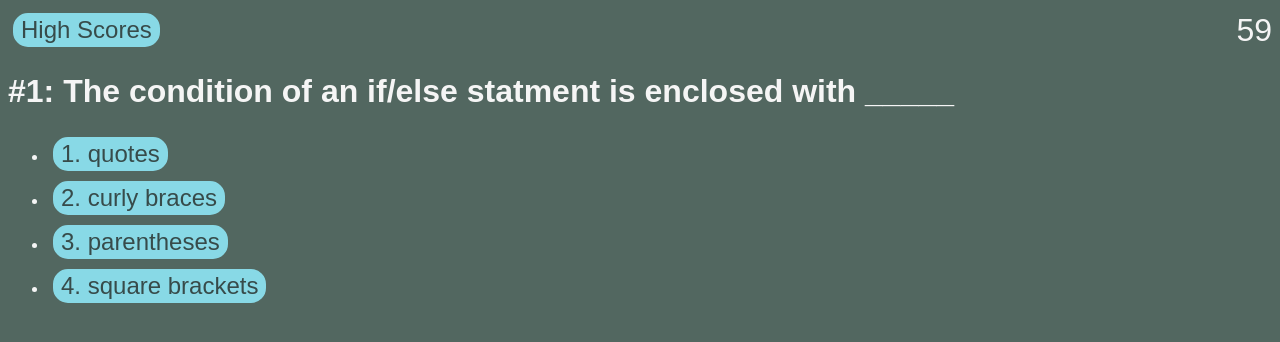
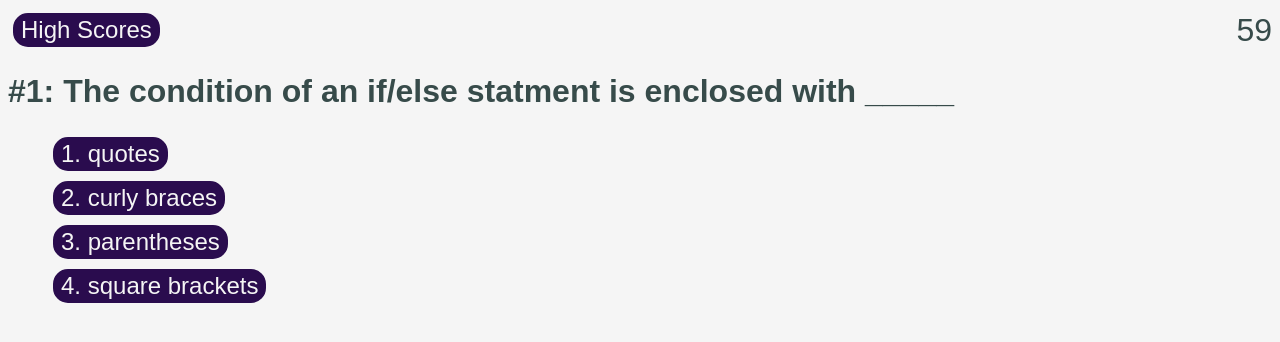
Before and after one commit to auswaller/Code-Quiz, a plain HTML site: page index.html in a window 1280 px wide. Both pictures are taken after a click on the button "Start Quiz". Drawn offline with Linux system fonts and the light colour scheme.

Commit message:
finishing touches

```diff
--- a/assets/css/style.css
+++ b/assets/css/style.css
@@ -1,13 +1,19 @@
 :root{
-	--buttonColor: #88d9e6;
-	--buttonColorFade: #c5fffd;
-	--fontColor: #374b4a;
+	--buttonColor: #2a0c4e;
+	--buttonColorFade: #ab70be;
+	--fontColor: whitesmoke;
 }
 
 *{
     font-family: Arial, Helvetica, sans-serif;
-	background-color: #526760;
-	color: whitesmoke;
+	background-color: whitesmoke;
+	color: #374b4a;
+}
+
+h1{
+	justify-content: center;
+	align-items: center;
+
 }
 
 header {
@@ -35,7 +41,20 @@ button:hover{
 
 input {
 	background-color: whitesmoke;
-	color: var(--fontColor);
+	color: #374b4a;
+	border-radius: 15px;
+	font-size: 1.25rem;
+}
+
+label{
+	font-weight: bold;
+	color: #374b4a;
+	font-size: 1.25;
+}
+
+li{
+	font-size: 1.5rem;
+	list-style-type: none;
 }
 
 #timer {
--- a/assets/js/script.js
+++ b/assets/js/script.js
@@ -143,7 +143,7 @@ function quizOver(){
     label.innerHTML = "Enter your name: ";
     input.setAttribute("id", "score-input")
     input.setAttribute("type", "text")
-    input.setAttribute("placeholder", "Name");
+    input.setAttribute("placeholder", " Name");
 
     form.appendChild(label);
     form.appendChild(input);
```
Also changed, not shown: assets/images/Screenshot.png (added), 1 other file.
